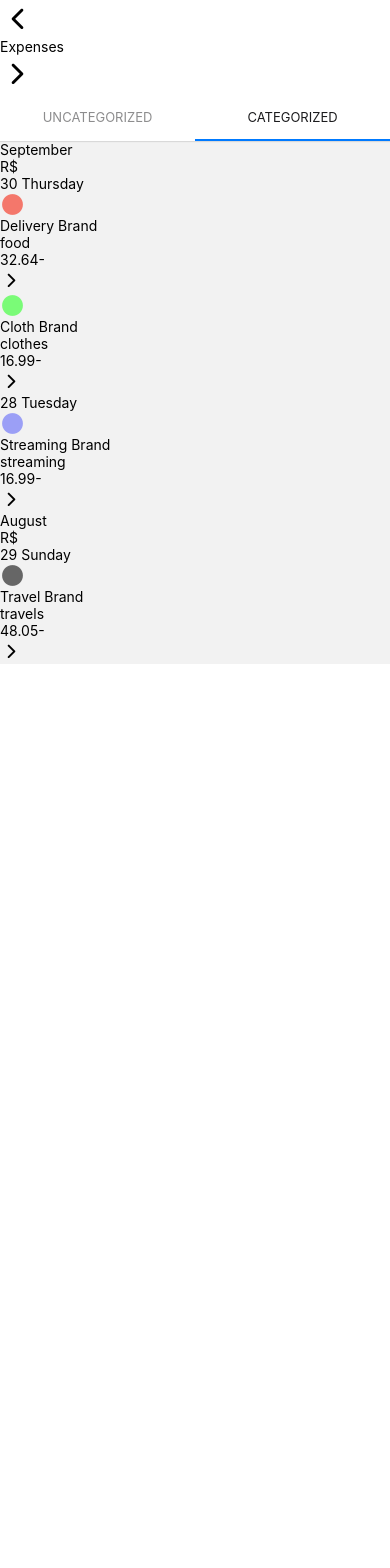
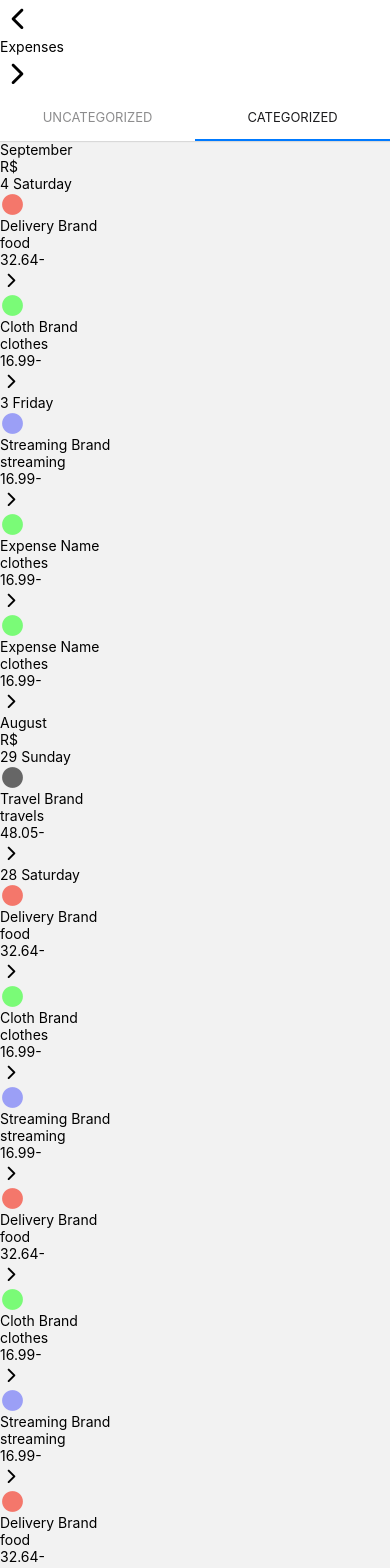
Before and after one commit to luiz-couto/budGet, a React Native app in the folder app/: screen /Categorized in a window 390 px wide. Shown: the top 1568 px of the page. Before the commit the page ends 844 px from the top, so only its background shows below. Built offline with nearby package versions, Linux system fonts and the light colour scheme; what native-base would draw is missing.

Commit message:
solved not scrolling section list bug in expenseList

```diff
--- a/app/fixtures/expenselist.tsx
+++ b/app/fixtures/expenselist.tsx
@@ -2,6 +2,41 @@ import { Expense } from '../src/models/expense'
 import CategoryList from './categorylist'
 
 const ExpenseListExample: Expense[] = [
+  {
+    name: "Delivery Brand",
+    category: CategoryList[0],
+    value: 32.64,
+    date: new Date("09/04/2021"),
+    ignore: false
+  },
+  {
+    name: "Cloth Brand",
+    category: CategoryList[2],
+    value: 16.99,
+    date: new Date("09/04/2021"),
+    ignore: false
+  },
+  {
+    name: "Streaming Brand",
+    category: CategoryList[3],
+    value: 16.99,
+    date: new Date("09/03/2021"),
+    ignore: false
+  },
+  {
+    name: "Expense Name",
+    category: CategoryList[2],
+    value: 16.99,
+    date: new Date("09/03/2021"),
+    ignore: false
+  },
+  {
+    name: "Expense Name",
+    category: CategoryList[2],
+    value: 16.99,
+    date: new Date("09/03/2021"),
+    ignore: false
+  },
   {
     name: "Travel Brand",
     category: CategoryList[1],
@@ -9,27 +44,90 @@ const ExpenseListExample: Expense[] = [
     date: new Date("08/29/2021"),
     ignore: false
   },
+
   {
     name: "Delivery Brand",
     category: CategoryList[0],
     value: 32.64,
-    date: new Date("09/30/2021"),
+    date: new Date("08/28/2021"),
     ignore: false
   },
   {
     name: "Cloth Brand",
     category: CategoryList[2],
     value: 16.99,
-    date: new Date("09/30/2021"),
+    date: new Date("08/28/2021"),
     ignore: false
   },
   {
     name: "Streaming Brand",
     category: CategoryList[3],
     value: 16.99,
-    date: new Date("09/28/2021"),
+    date: new Date("08/28/2021"),
     ignore: false
-  }
+  },
+  {
+    name: "Delivery Brand",
+    category: CategoryList[0],
+    value: 32.64,
+    date: new Date("08/28/2021"),
+    ignore: false
+  },
+  {
+    name: "Cloth Brand",
+    category: CategoryList[2],
+    value: 16.99,
+    date: new Date("08/28/2021"),
+    ignore: false
+  },
+  {
+    name: "Streaming Brand",
+    category: CategoryList[3],
+    value: 16.99,
+    date: new Date("08/28/2021"),
+    ignore: false
+  },
+  {
+    name: "Delivery Brand",
+    category: CategoryList[0],
+    value: 32.64,
+    date: new Date("08/28/2021"),
+    ignore: false
+  },
+  {
+    name: "Cloth Brand",
+    category: CategoryList[2],
+    value: 16.99,
+    date: new Date("08/28/2021"),
+    ignore: false
+  },
+  {
+    name: "Streaming Brand",
+    category: CategoryList[3],
+    value: 16.99,
+    date: new Date("08/28/2021"),
+    ignore: false
+  },{
+    name: "Delivery Brand",
+    category: CategoryList[0],
+    value: 32.64,
+    date: new Date("08/28/2021"),
+    ignore: false
+  },
+  {
+    name: "Cloth Brand",
+    category: CategoryList[2],
+    value: 16.99,
+    date: new Date("08/28/2021"),
+    ignore: false
+  },
+  {
+    name: "Final Brand",
+    category: CategoryList[3],
+    value: 16.99,
+    date: new Date("08/28/2021"),
+    ignore: false
+  },
 ]
 
 export default ExpenseListExample
--- a/app/src/pages/expenses/styles.scss
+++ b/app/src/pages/expenses/styles.scss
@@ -11,7 +11,7 @@
 }
 
 .tab_bar_box {
-    height: 100%;
+    height: 90%;
 }
 
 .tab_bar_label {
```
